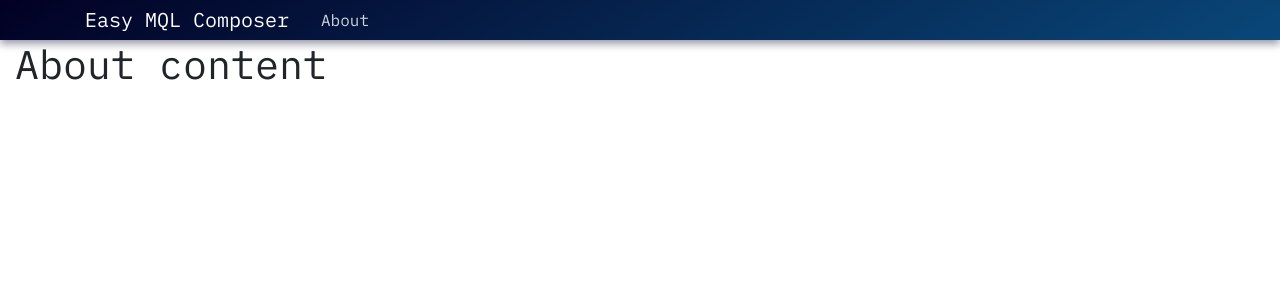
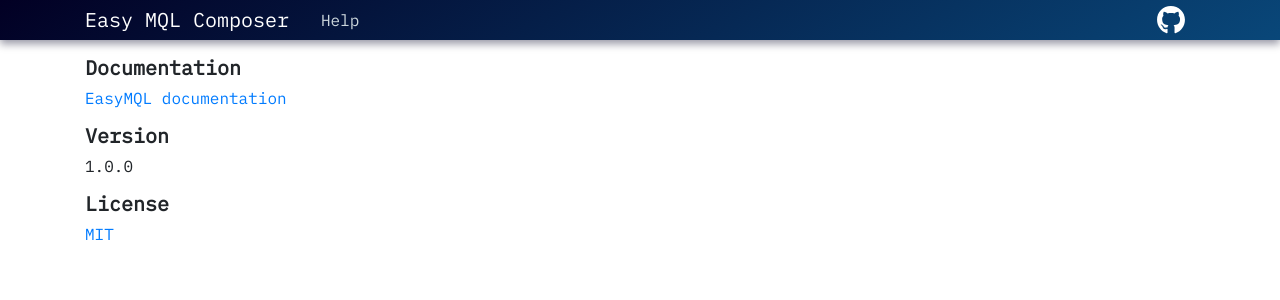
Before and after one commit to PrashantSakre/easy-mql-composer, a Flask app: page /about in a window 1280 px wide. Shown: the top 300 px of the page. Run offline with Flask 2, Linux system fonts and the light colour scheme; some libraries are stand-ins or nearby versions.

Commit message:
feat/fix: Add github link and style change

```diff
--- a/app/static/css/main.css
+++ b/app/static/css/main.css
@@ -179,6 +179,7 @@
   width: 100%;
   padding: 0 8px 0 8px;
   min-height: 0px;
+  margin-bottom: 16px;
 }
 
 @media only screen and (max-width: 790px) {
@@ -348,23 +349,23 @@
 }
 
 #db-dropdown-button {
-  background-color: #FFA726;
+  background-color: sienna;
   color: white;
-  box-shadow: 4px 4px 8px 0px rgba(255, 167, 38,0.4);
+  box-shadow: 4px 4px 8px 0px rgba(160, 82, 45,0.4);
 }
 
 #db-dropdown-button:hover {
-  box-shadow: 4px 4px 16px 0px rgba(255, 167, 38,0.4);
+  box-shadow: 4px 4px 16px 0px rgba(160, 82, 45,0.4);
 }
 
 #coll-dropdown-button {
-  background-color: #AB47BC;
+  background-color: slateblue;
   color: white;
-  box-shadow: 4px 4px 8px 0px rgba(171, 71, 188,0.4);
+  box-shadow: 4px 4px 8px 0px rgba(106, 90, 205,0.4);
 }
 
 #coll-dropdown-button:hover {
-  box-shadow: 4px 4px 16px 0px rgba(171, 71, 188,0.4);
+  box-shadow: 4px 4px 16px 0px rgba(106, 90, 205,0.4);
 }
 
 .editor-button-panel {
--- a/app/static/javascript/ace-script.js
+++ b/app/static/javascript/ace-script.js
@@ -1,4 +1,23 @@
 var isIndented = false;
+
+//Set editors placeholder
+function update(editor, text) {
+    var shouldShow = !editor.session.getValue().length;
+    var node = editor.renderer.emptyMessageNode;
+    if (!shouldShow && node) {
+        editor.renderer.scroller.removeChild(editor.renderer.emptyMessageNode);
+        editor.renderer.emptyMessageNode = null;
+    } else if (shouldShow && !node) {
+        node = editor.renderer.emptyMessageNode = document.createElement("div");
+        node.textContent = text
+        node.className = "ace_emptyMessage"
+        node.style.padding = "0 9px"
+        node.style.position = "absolute"
+        node.style.zIndex = 9
+        node.style.opacity = 0.5
+        editor.renderer.scroller.appendChild(node);
+    }
+}
 
 //----------------------- Editor 1 section -----------------------//
 var editor1 = ace.edit("editor1", {
@@ -24,26 +43,8 @@
     editor1.setValue('');
 });
 
-//Set editor1 placeholder
-function update() {
-    var shouldShow = !editor1.session.getValue().length;
-    var node = editor1.renderer.emptyMessageNode;
-    if (!shouldShow && node) {
-        editor1.renderer.scroller.removeChild(editor1.renderer.emptyMessageNode);
-        editor1.renderer.emptyMessageNode = null;
-    } else if (shouldShow && !node) {
-        node = editor1.renderer.emptyMessageNode = document.createElement("div");
-        node.textContent = "Write your EASY-MQL query here"
-        node.className = "ace_emptyMessage"
-        node.style.padding = "0 9px"
-        node.style.position = "absolute"
-        node.style.zIndex = 9
-        node.style.opacity = 0.5
-        editor1.renderer.scroller.appendChild(node);
-    }
-}
-editor1.on("input", update);
-setTimeout(update, 100);
+editor1.on("input", () => update(editor1, "Write your EasyMQL query here"));
+setTimeout(() => update(editor1, "Write your EasyMQL query here"), 100);
 
 //------------------------ Editor 2 section -----------------------//
 var editor2 = ace.edit("editor2", {
@@ -59,6 +60,8 @@
 // disable cursor in editor2
 editor2.renderer.$cursorLayer.element.style.display = "none"
 
+editor2.on("input", () => update(editor2, "Result goes here"));
+setTimeout(() => update(editor2, "Result goes here"), 100);
 
 
 function indent2() {
--- a/app/templates/about/about.html
+++ b/app/templates/about/about.html
@@ -1,6 +1,11 @@
 {% extends "layout.html" %}
 {% block content %}
-<div class="container-fluid">
-        <h1>About content</h1>
+<div class="container" style="margin-top: 1rem;">
+        <h5><strong>Documentation</strong></h5>
+        <p><a href="" target="_blank">EasyMQL documentation</a></p>
+        <h5><strong>Version</strong></h5>
+        <p>1.0.0</p>
+        <h5><strong>License</strong></h5>
+        <p><a href="https://github.com/PrashantSakre/easy-mql-webtool/blob/main/LICENSE" target="_blank">MIT</a></p>
 </div>
 {% endblock content %}
--- a/app/templates/home/home.html
+++ b/app/templates/home/home.html
@@ -80,9 +80,4 @@
     </div>
 
 </div>
-
-<!-- Footer - section -->
-<div class="footer">
-    <a href="https://ace.c9.io/" class="footer-link" target="_blank" rel="noopener noreferrer">Editors powered by Ace</a>
-</div>
 {% endblock content %}
--- a/app/templates/layout.html
+++ b/app/templates/layout.html
@@ -54,9 +54,9 @@
           </button>
           <div class="collapse navbar-collapse" id="navbarToggle">
             <div class="navbar-nav mr-auto">
-                <!-- <a class="nav-item nav-link" href="{{ url_for('documentation') }}">Documentation</a> -->
-                <a class="nav-item nav-link" href="{{ url_for('about') }}">About</a>
+                <a class="nav-item nav-link" href="{{ url_for('about') }}">Help</a>
             </div>
+            <a style="color: white; scale: 1.8; float: right; margin-right: 1rem;" href="https://github.com/PrashantSakre/easy-mql-webtool" target="_blank"><i class="fab fa-github"></i></a>
           </div>
         </div>
       </nav>
```
